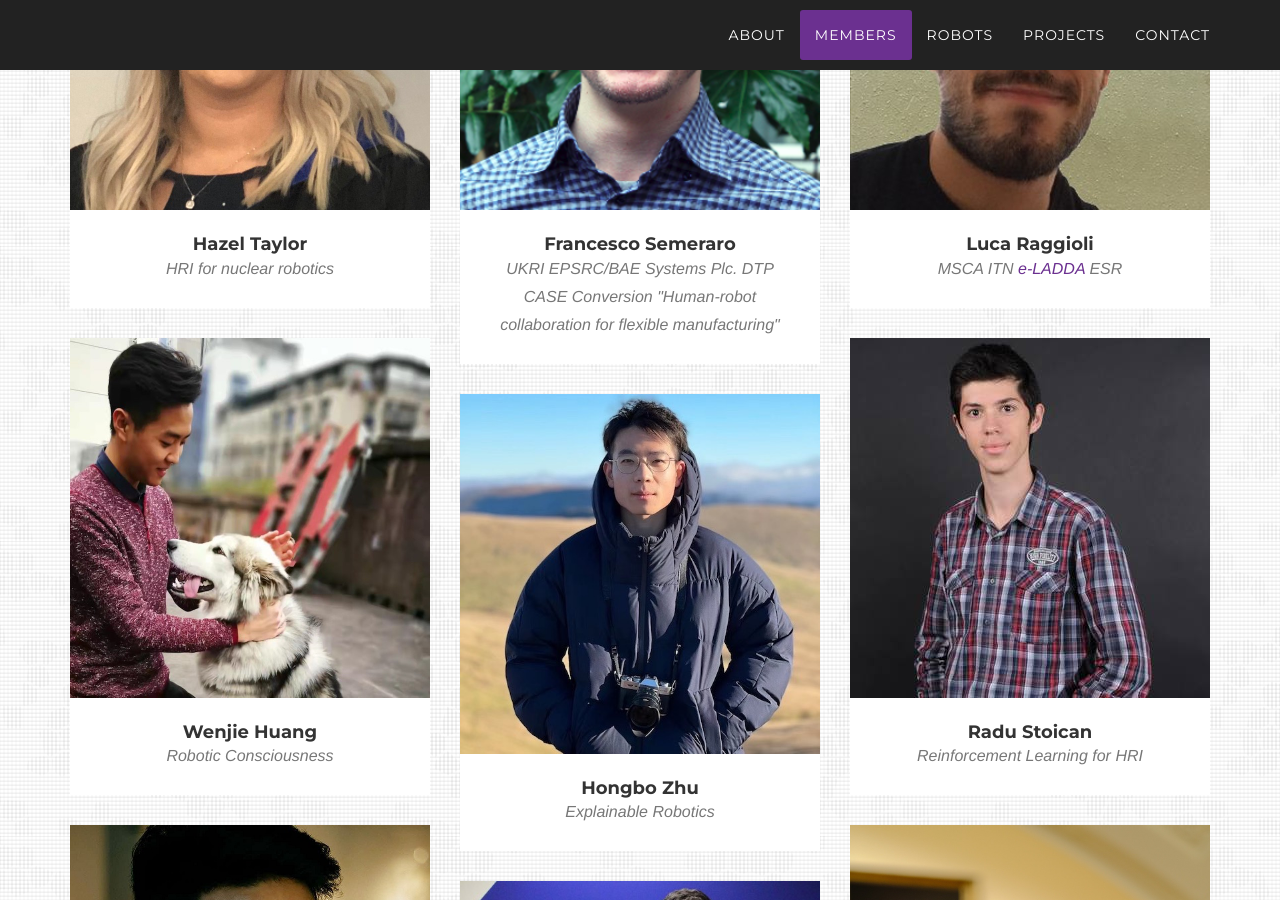
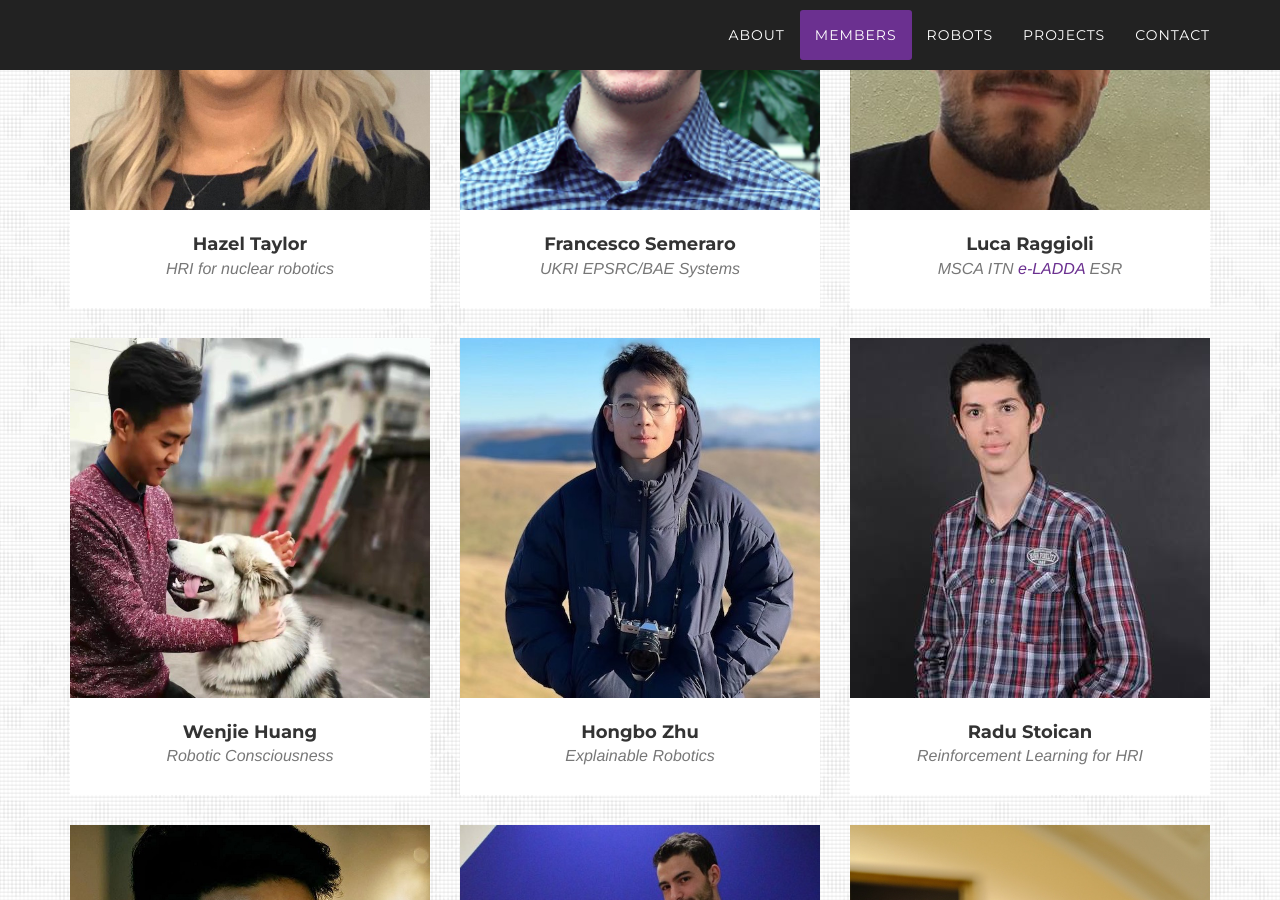
Before and after one commit to corolab/corolab.github.io, a Jekyll site: the page built from README.md, in a window 1280 px wide and 900 px high, scrolled down 2838 px. Built offline with Jekyll 4.4.1, drawn with Linux system fonts in a browser that asks for light colours; some web fonts are replaced; our own code applies the rules of GitHub Pages for plain Markdown files.

Commit message:
Update 2020-03-26-francesco-semeraro.markdown

```diff
--- a/_members/_students/2020-03-26-francesco-semeraro.markdown
+++ b/_members/_students/2020-03-26-francesco-semeraro.markdown
@@ -1,7 +1,7 @@
 ---
 type: member
 name: Francesco Semeraro
-free-text: UKRI EPSRC/BAE Systems Plc. DTP CASE Conversion "Human-robot collaboration for flexible manufacturing"
+free-text: UKRI EPSRC/BAE Systems
 picture: FrancescoSemeraroPhoto.png
 website: https://www.research.manchester.ac.uk/portal/francesco.semeraro.html
 ---
```
